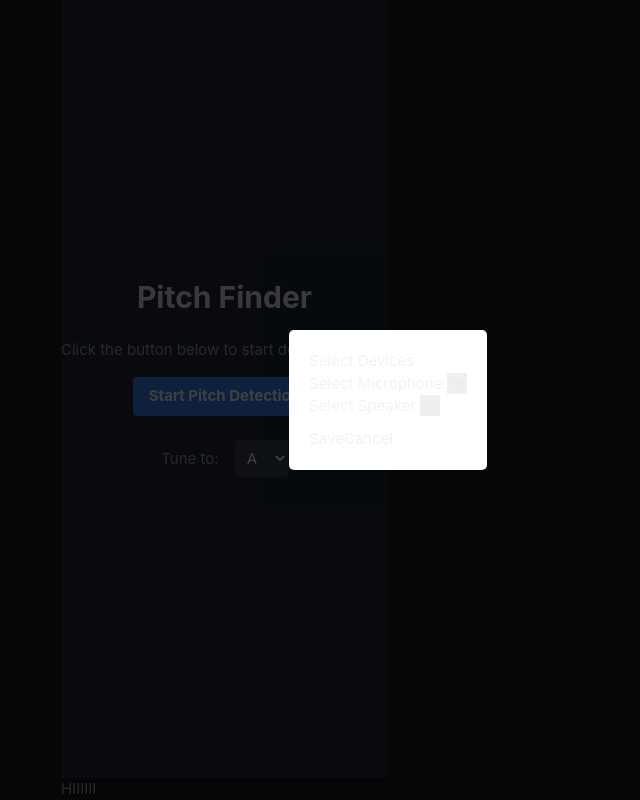
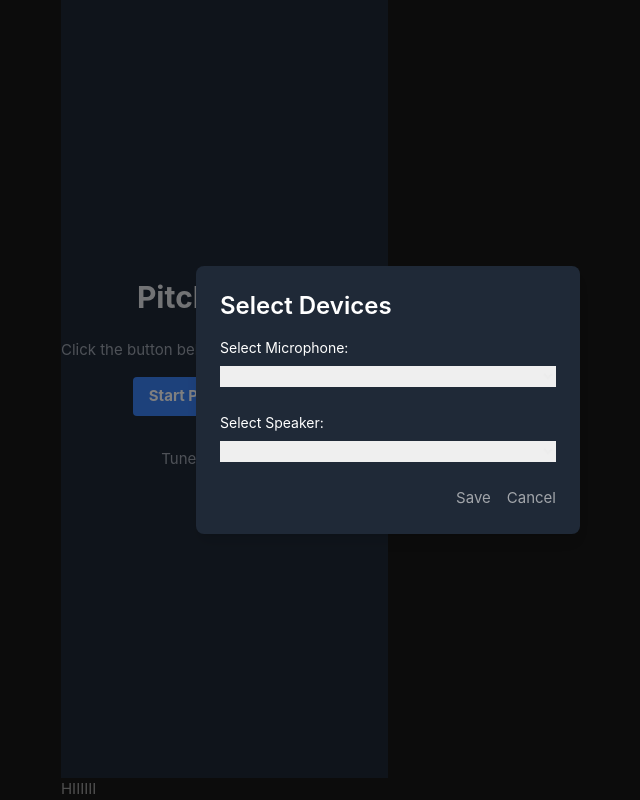
Before and after one commit to sitechtimes/pitch-lab, a Vue app in the folder app/: page / in a window 1280 px wide. Both pictures are taken after a click on the button "HIIIIII". Shown: the part 141-941 px from the top of the page, without its empty margins (252-892 px from the left). Built offline with nearby package versions, Linux system fonts and the light colour scheme.

Commit message:
ui tailwind daisyui

```diff
--- a/app/package.json
+++ b/app/package.json
@@ -11,6 +11,7 @@
     "format": "prettier --write src/"
   },
   "dependencies": {
+    "daisyui": "^4.12.14",
     "pinia": "^2.2.6",
     "pitchfinder": "^2.3.2",
     "pitchy": "^4.1.0",
--- a/app/src/components/DeviceSelector.vue
+++ b/app/src/components/DeviceSelector.vue
@@ -1,15 +1,23 @@
 <template>
-  <div class="device-selector" v-if="store.showModal">
-    <div class="modal-overlay" @click="closeModal"></div>
-    <div class="modal-content">
-      <h2>Select Devices</h2>
-      <!-- Microphone selection -->
-      <div>
-        <label for="microphone">Select Microphone:</label>
+  <div
+    class="device-selector fixed inset-0 flex items-center justify-center bg-black bg-opacity-50 z-50"
+    v-if="store.showModal"
+  >
+    <!-- Modal Content -->
+    <div class="bg-gray-800 rounded-lg shadow-lg p-6 w-96 relative">
+      <!-- Modal Header -->
+      <h2 class="text-2xl text-white font-semibold mb-4">Select Devices</h2>
+
+      <!-- Microphone Selection -->
+      <div class="mb-6">
+        <label for="microphone" class="block text-white text-sm mb-2">
+          Select Microphone:
+        </label>
         <select
           id="microphone"
           v-model="store.selectedMicrophone"
           @change="updateMicrophone"
+          class="select select-bordered w-full"
         >
           <option
             v-for="device in store.microphones"
@@ -21,13 +29,16 @@
         </select>
       </div>
 
-      <!-- Speaker selection -->
-      <div>
-        <label for="speaker">Select Speaker:</label>
+      <!-- Speaker Selection -->
+      <div class="mb-6">
+        <label for="speaker" class="block text-white text-sm mb-2">
+          Select Speaker:
+        </label>
         <select
           id="speaker"
           v-model="store.selectedSpeaker"
           @change="updateSpeaker"
+          class="select select-bordered w-full"
         >
           <option
             v-for="device in store.speakers"
@@ -39,9 +50,14 @@
         </select>
       </div>
 
-      <div>
-        <button @click="saveSettings">Save</button>
-        <button @click="closeModal">Cancel</button>
+      <!-- Modal Footer -->
+      <div class="flex justify-end space-x-4">
+        <button class="btn btn-outline btn-success" @click="saveSettings">
+          Save
+        </button>
+        <button class="btn btn-outline btn-error" @click="closeModal">
+          Cancel
+        </button>
       </div>
     </div>
   </div>
@@ -73,36 +89,4 @@ const updateSpeaker = () => {
 };
 </script>
 
-<style scoped>
-.device-selector {
-  position: fixed;
-  top: 0;
-  left: 0;
-  right: 0;
-  bottom: 0;
-  background: rgba(0, 0, 0, 0.5);
-  display: flex;
-  justify-content: center;
-  align-items: center;
-}
-
-.device-selector .modal-overlay {
-  position: absolute;
-  top: 0;
-  left: 0;
-  right: 0;
-  bottom: 0;
-  background: rgba(0, 0, 0, 0.5);
-}
-
-.device-selector .modal-content {
-  background: white;
-  padding: 20px;
-  border-radius: 5px;
-  z-index: 10;
-}
-
-.device-selector .modal-content button {
-  margin-top: 10px;
-}
-</style>
+<style scoped></style>
--- a/app/tailwind.config.js
+++ b/app/tailwind.config.js
@@ -6,5 +6,5 @@ export default {
   ], theme: {
     extend: {},
   },
-  plugins: [],
+  plugins: [("daisyui")],
 };
```
Also changed, not shown: 1 other file (tests, documents, lock files or other folders).
